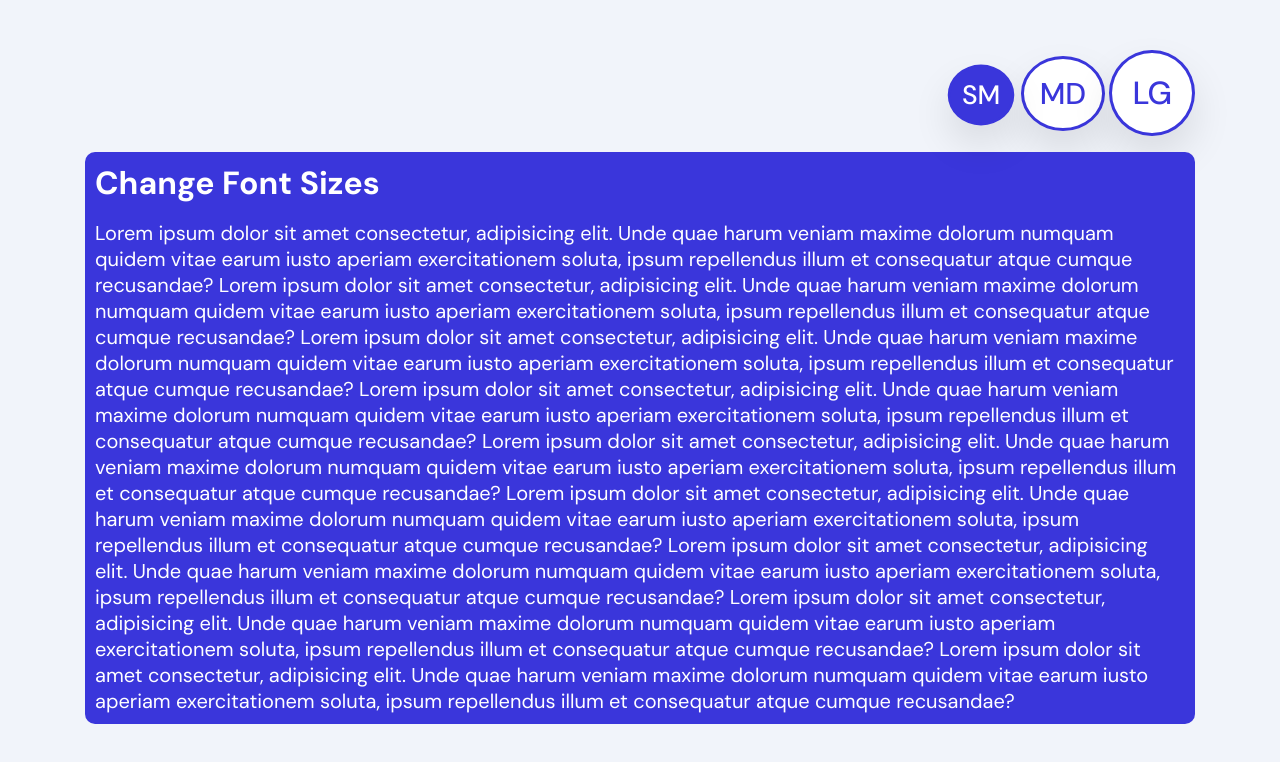
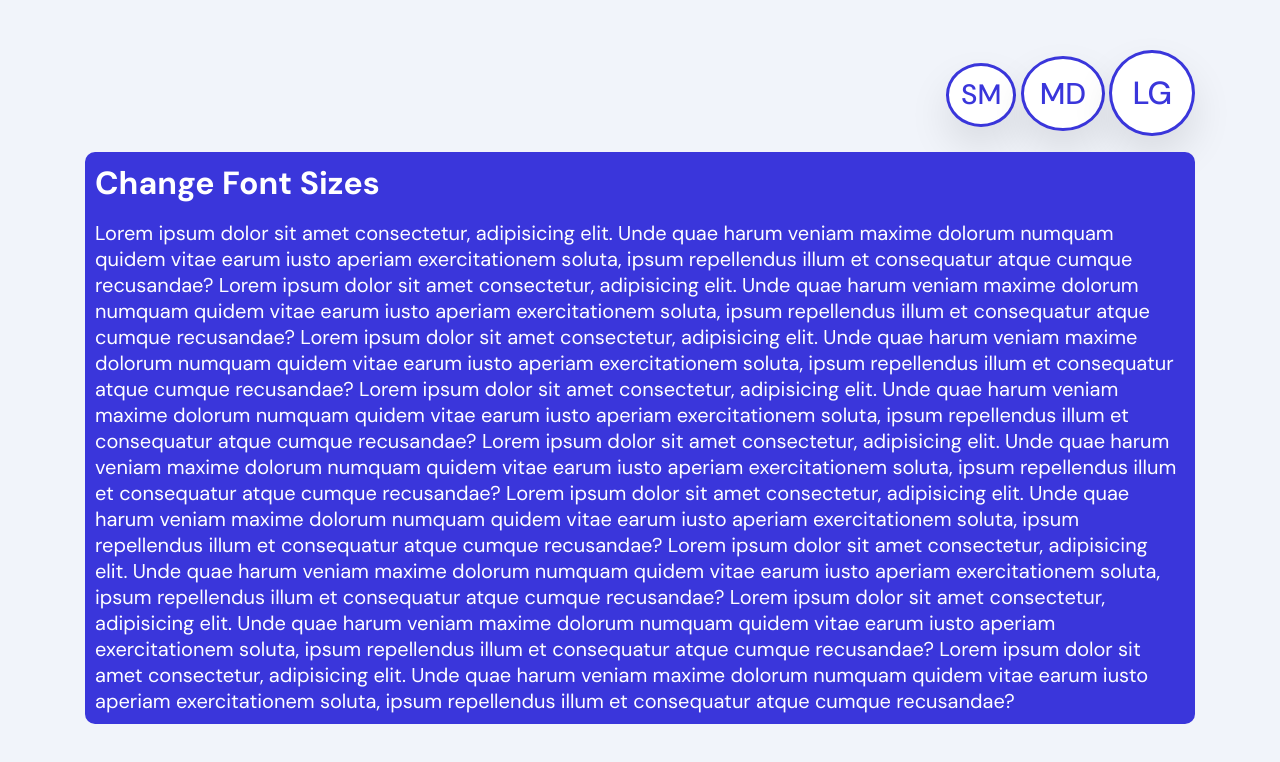
Before and after one commit to ozywashere/fontSizeChange, a plain HTML site: page index.html in a window 1280 px wide. Drawn offline with Linux system fonts and the light colour scheme.

Commit message:
btn initial  active class removed

```diff
--- a/index.html
+++ b/index.html
@@ -14,7 +14,7 @@
 
         <div class="container">
             <div class="btn-wrapper">
-                <span class="btn active btn-1">SM</span>
+                <span class="btn  btn-1">SM</span>
                 <span class="btn btn-2">MD</span>
                 <span class="btn btn-3">LG</span>
             </div>
```
